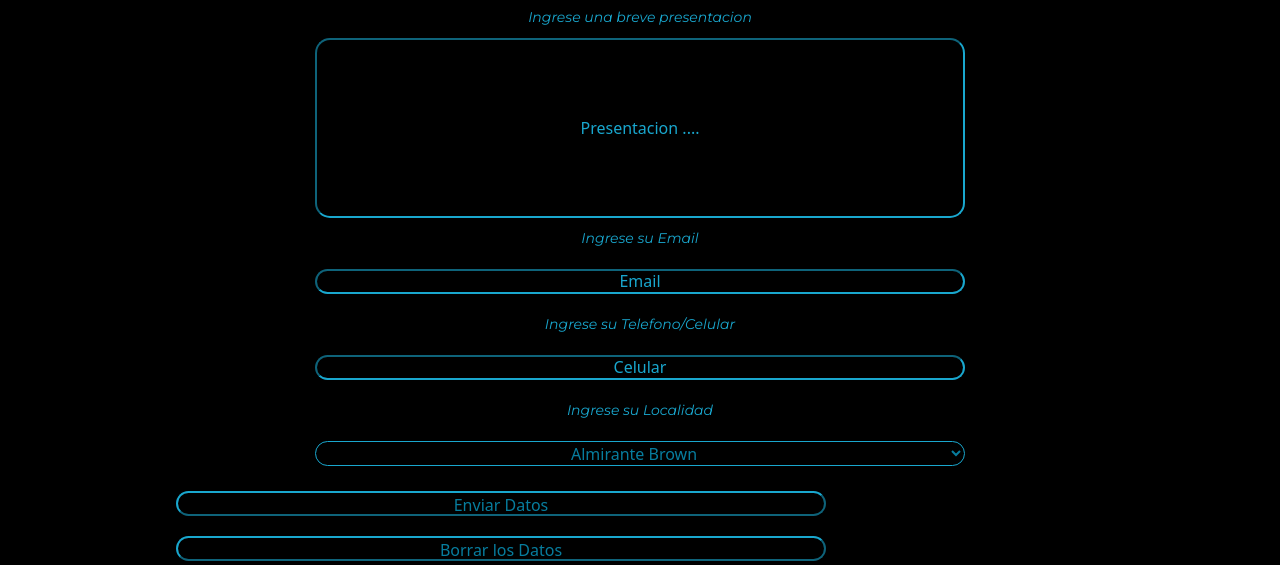
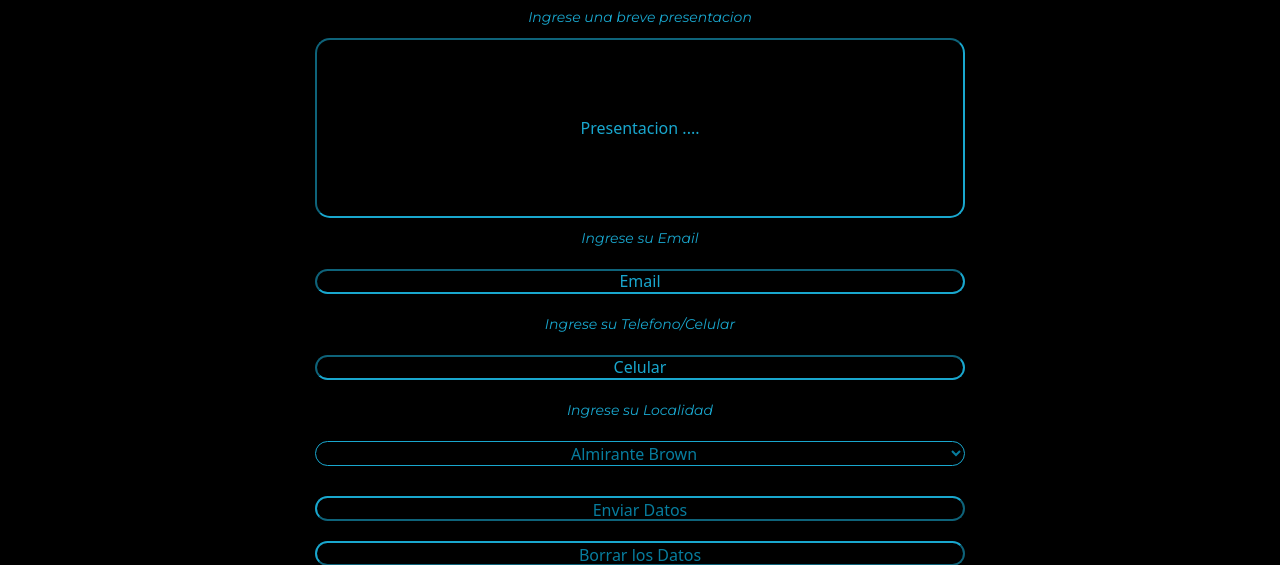
Before and after one commit to Gabi1298/PreEntrega2-AcostaGabrielHernan, a plain HTML site: page pages/trabaja-con-nosotros.html in a window 1280 px wide. Shown: the part 679-1244 px from the top of the page. Drawn offline with nearby package versions, Linux system fonts and the light colour scheme.

Commit message:
Segundo arreglo de errores

```diff
--- a/pages/trabaja-con-nosotros.html
+++ b/pages/trabaja-con-nosotros.html
@@ -252,9 +252,13 @@
 
                 </div>
 
-                <button class="main__container__formulario--input" type="submit">Enviar Datos</button>
+                <div class="main__container__formulario">
 
-                <button class="main__container__formulario--input" type="reset">Borrar los Datos</button>
+                    <button class="main__container__formulario--input" type="submit">Enviar Datos</button>
+
+                    <button class="main__container__formulario--input" type="reset">Borrar los Datos</button>
+
+                </div>
 
             </form>
 
```
